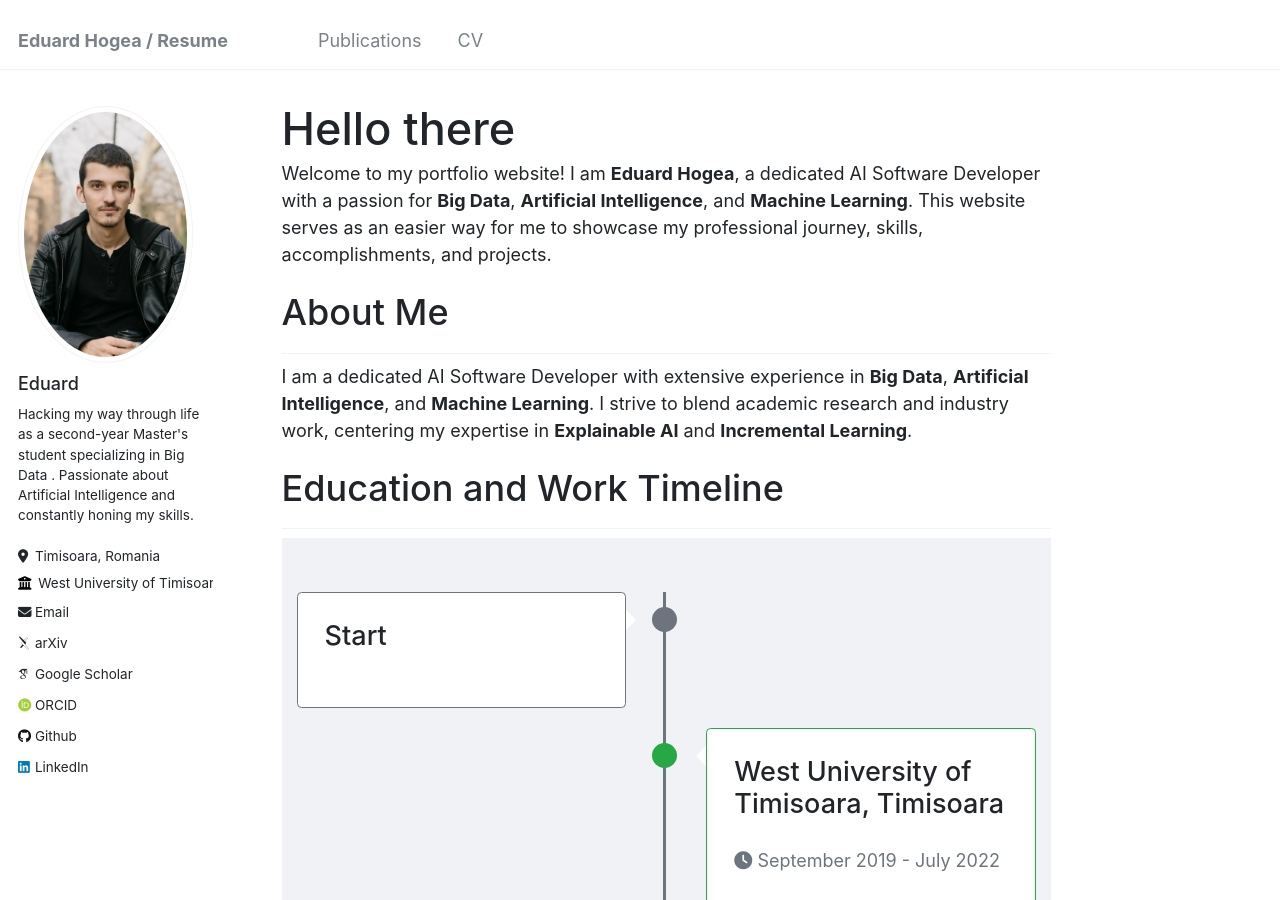
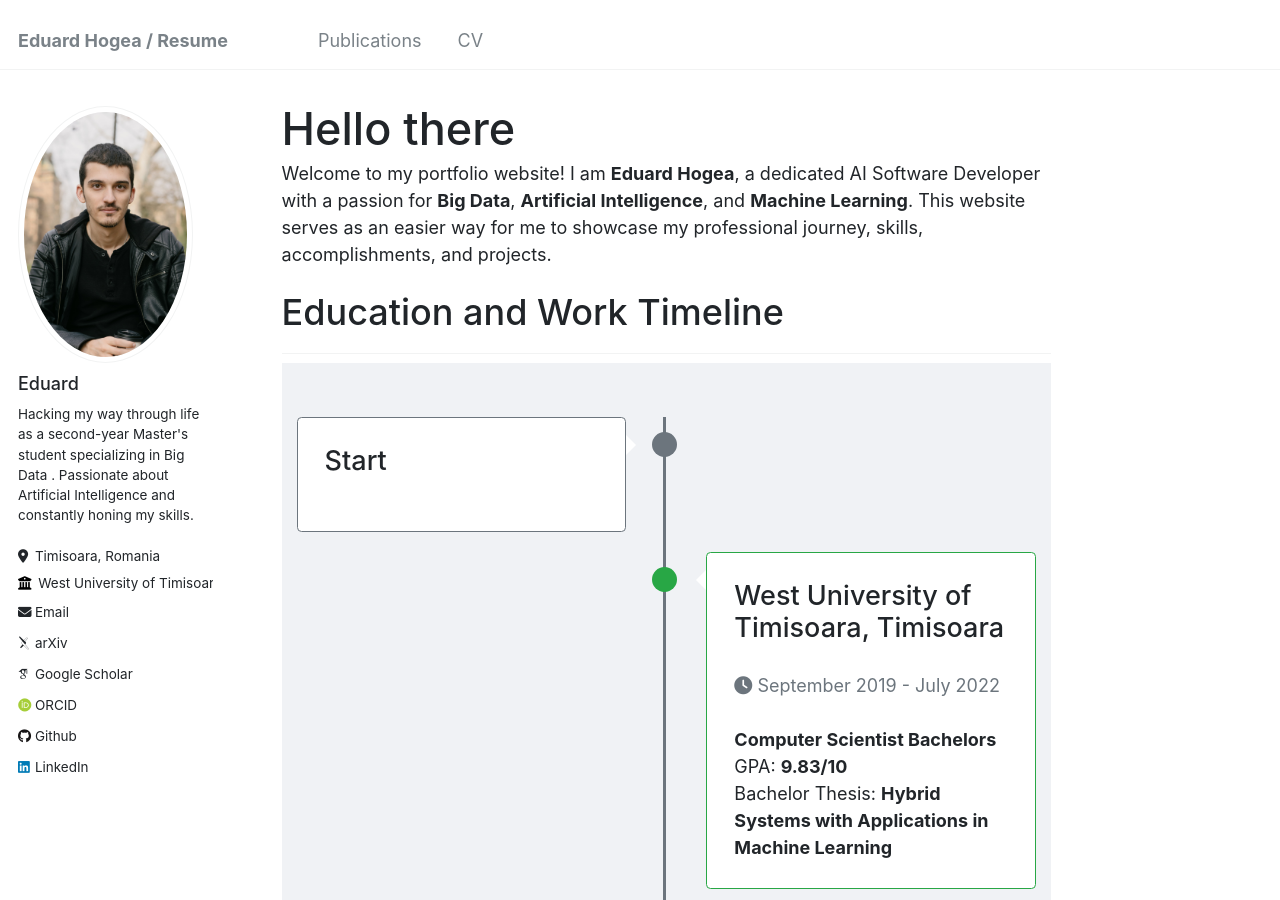
Before and after one commit to eduardhogea/eduardhogea.github.io, a Jekyll site: the page built from _pages/about.md, in a window 1280 px wide and 900 px high. Built offline with Jekyll 4.4.1, drawn with Linux system fonts in a browser that asks for light colours; nearby versions of some CDN libraries; some web fonts are replaced.

Commit message:
Update about.md

```diff
--- a/_pages/about.md
+++ b/_pages/about.md
@@ -9,10 +9,6 @@ redirect_from:
 
 
 Welcome to my portfolio website! I am **Eduard Hogea**, a dedicated AI Software Developer with a passion for **Big Data**, **Artificial Intelligence**, and **Machine Learning**. This website serves as an easier way for me to showcase my professional journey, skills, accomplishments, and projects.
-
-## About Me
-
-I am a dedicated AI Software Developer with extensive experience in **Big Data**, **Artificial Intelligence**, and **Machine Learning**. I strive to blend academic research and industry work, centering my expertise in **Explainable AI** and **Incremental Learning**.
 
 ## Education and Work Timeline
 
```
